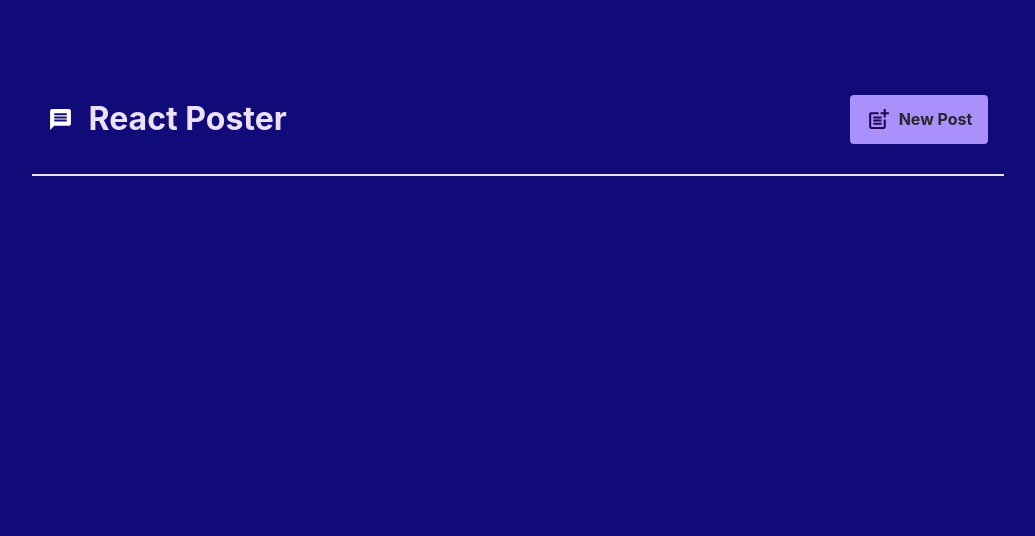
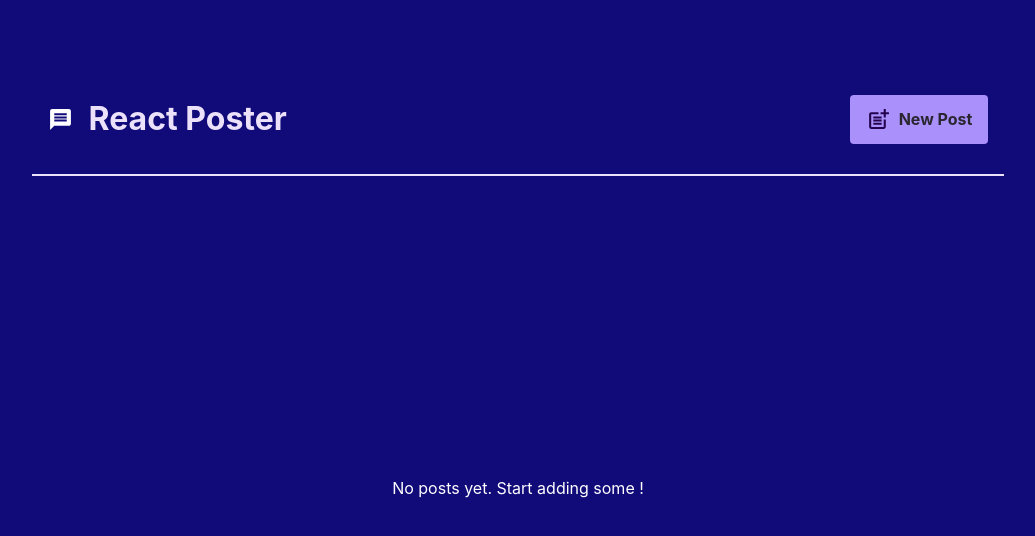
Before and after one commit to ChrisJoshRoberts/react-course, a React (Vite) app: page / in a window 1280 px wide. Shown: the top 536 px of the page, without its empty margins (122-1157 px from the left). Built offline with nearby package versions, Linux system fonts and the light colour scheme.

Commit message:
adding ux fonts

```diff
--- a/src/components/PostList.jsx
+++ b/src/components/PostList.jsx
@@ -21,11 +21,19 @@ const PostList = ({isPosting, onStopPosting}) => {
         />
       </Modal>
     )}
-    <ul className={classes.posts}>
-      {posts.map((post) => (
-        <Post key={post.id} author={post.author} body={post.body} />
-      ))}
-    </ul>
+    {posts.length > 0 &&
+      <ul className={classes.posts}>
+        {posts.map((post) => (
+          <Post key={post.id} author={post.author} body={post.body} />
+        ))}
+      </ul>
+    }
+
+    {posts.length === 0 &&
+    <p className={classes.noPosts}>
+      No posts yet. Start adding some
+    !</p>}
+
   </>
   )
 }
--- a/src/components/PostsList.module.css
+++ b/src/components/PostsList.module.css
@@ -7,3 +7,13 @@
   grid-template-columns: repeat(3, 30%);
   justify-content: center;
 }
+
+.noPosts {
+  display: flex;
+  justify-content: center;
+  align-items: center;
+  text-align: center;
+  margin: 1rem auto;
+  color: white;
+  height: 70vh;
+}
```
